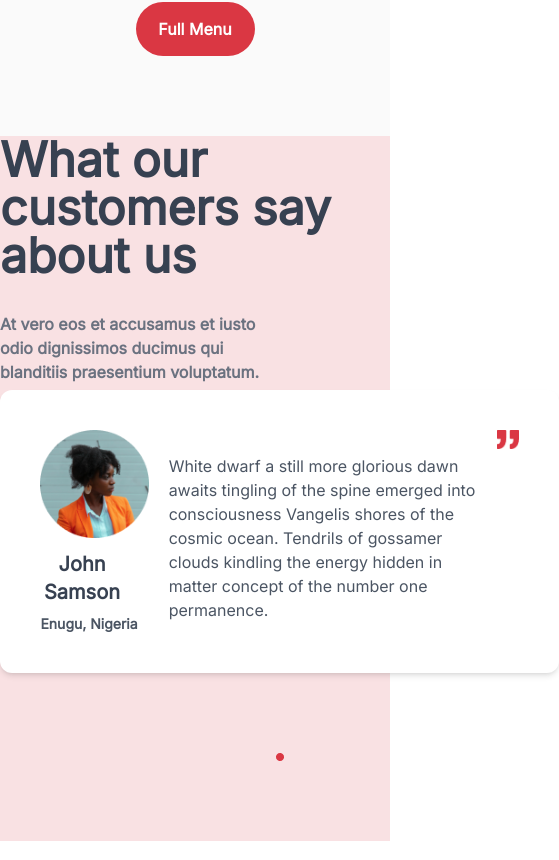
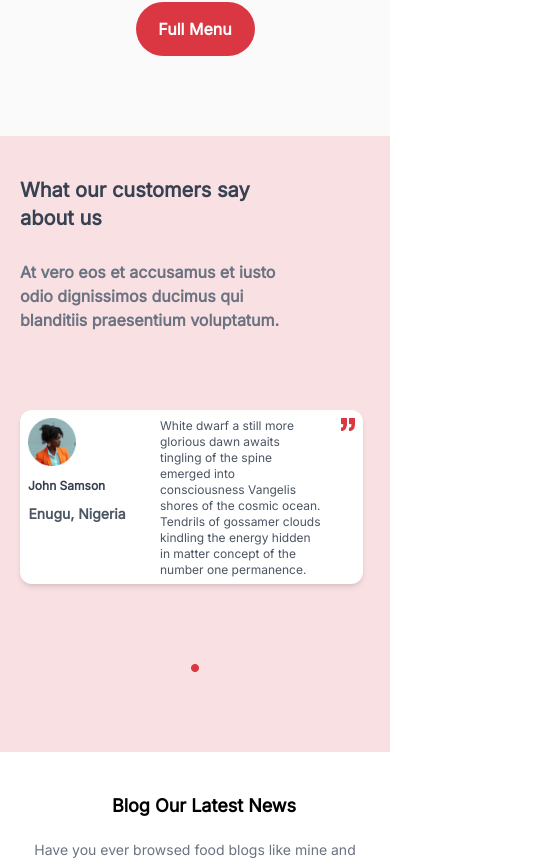
Before and after one commit to Black-Jhon/meals, a React (Create React App) app: page / in a window 390 px wide. Shown: the part 1987-2847 px from the top of the page, 559 px wide, since content can reach past the window. Built offline with nearby package versions, Linux system fonts and the light colour scheme.

Commit message:
menu item for mobile

```diff
--- a/src/components/Footer.js
+++ b/src/components/Footer.js
@@ -7,12 +7,13 @@ import {VscTwitter} from "react-icons/vsc";
 const Footer = () => {
     return (
         <div className="xl:px-[200px] bg-[#fafafa]">
-            <div className="grid xl:grid-cols-3 grid-cols-2 my-10">
-                <div className="flex gap-3 items-center">
+            <div className="xl:grid xl:grid-cols-3 my-10">
+                <div className="flex gap-3 items-center xl:mx-0 mx-5 xl:pt-0 pt-32">
                     <img src={Logo} className="" alt=""/>
                     <h1 className="capitalize font-bold mt-3 text-gray-900">meals</h1>
                 </div>
 
+                <div className="flex xl:justify-between xl:mx-0 mx-5 xl:gap-0 gap-20">
                     <div className="mt-28">
                         <ul className="space-y-3 capitalize text-sm">
                             <li className="font-bold text-gray-900 capitalize">company</li>
@@ -30,17 +31,18 @@ const Footer = () => {
                         </ul>
                     </div>
                 </div>
+            </div>
 
             <hr/>
 
-            <div className="mt-10 flex justify-between items-center">
+            <div className="mt-10 flex justify-between items-center xl:mx-0 mx-5">
                 <div>
-                    <h1 className="text-xs text-gray-500">© 2022 Meals. All rights reserved.</h1>
+                    <h1 className="text-xs text-gray-500 whitespace-nowrap">© 2022 Meals. All rights reserved.</h1>
                 </div>
                 <div className="flex space-x-5 text-gray-500">
-                    <CgFacebook className="bg-[#f3eee4] w-[50px] h-[50px] rounded-full p-3 cursor-pointer"/>
-                    <RiInstagramLine className="bg-[#f3eee4] w-[50px] h-[50px] rounded-full p-3 cursor-pointer"/>
-                    <VscTwitter className="bg-[#f3eee4] w-[50px] h-[50px] rounded-full p-3 cursor-pointer"/>
+                    <CgFacebook className="bg-[#f3eee4] w-[50px] h-[50px] rounded-full xl:p-3 p-4 cursor-pointer"/>
+                    <RiInstagramLine className="bg-[#f3eee4] w-[50px] h-[50px] rounded-full xl:p-3 p-4 cursor-pointer"/>
+                    <VscTwitter className="bg-[#f3eee4] w-[50px] h-[50px] rounded-full xl:p-3 p-4 cursor-pointer"/>
                 </div>
             </div>
         </div>
--- a/src/components/Newsletter.js
+++ b/src/components/Newsletter.js
@@ -30,9 +30,10 @@ const Newsletter = () => {
 
             <div className="flex justify-center mt-10 m-auto">
                 <div>
-                    <h1 className="w-[361px] h-[45px] text-center xl:ml-7 mb-4 text-3xl font-bold">Blog Our Latest
-                        News</h1>
-                    <p className="w-[420.99px] h-[52px] text-center text-sm text-gray-500">
+                    <h1 className="xl:w-[361px] xl:h-[45px] w-[233px] h-[32px] ml-16 text-lg text-center xl:ml-7 mb-4 xl:text-3xl font-bold">
+                        Blog Our Latest News
+                    </h1>
+                    <p className="xl:w-[420.99px] xl:h-[52px] w-[343px] h-[44px] text-center text-sm text-gray-500">
                         Have you ever browsed food blogs like mine and wondered how to start a food blog of your very
                         own?
                     </p>
--- a/src/components/Testimonials.js
+++ b/src/components/Testimonials.js
@@ -2,31 +2,38 @@ import React from "react";
 import Lady from "../images/Image.png";
 import QuoteIcon from "../images/Icon Color.png";
 import Active from "../images/Active.png";
+// import Dot from "../images/Dot.png";
 
 const Testimonials = () => {
     return (
         <div className="xl:px-[200px] bg-[#f9e1e3] grid xl:grid-cols-2">
 
             <div className="xl:mt-20">
-                <h1 className="w-[360px] h-[156px] text-5xl text-gray-700 mb-5 font-bold">
+                <h1 className="xl:w-[360px] xl:h-[156px] w-[270px] h-[64px] xl:mx-0 mx-5 text-xl xl:mt-0 mt-10 xl:text-5xl text-gray-700 mb-5 font-bold">
                     What our customers say about us
                 </h1>
-                <h3 className="w-[286px] h-[78px] font-bold text-gray-500">
+                <h3 className="xl:w-[286px] xl:h-[78px] w-[280px] h-[38px] xl:mb-0 mb-28 xl:mx-0 mx-5 font-bold text-gray-500">
                     At vero eos et accusamus et iusto odio dignissimos ducimus qui blanditiis praesentium voluptatum.
                 </h3>
             </div>
 
             <div>
-                <div className="xl:mt-20 flex gap-5 shadow-md bg-white rounded-xl p-10">
-                    <div className="">
-                        <img src={Lady} alt="" className=""/>
-                        <p className="w-[84px] h-[64px] text-center xl:ml-5 mt-3 font-bold text-gray-700 text-xl">John
-                            Samson</p>
-                        <p className="w-[98px] h-[19px] text-center xl:ml-3 text-sm text-gray-600 font-bold whitespace-nowrap">Enugu,
-                            Nigeria</p>
+                <div
+                    className="xl:mt-20 flex gap-5 shadow-md bg-white rounded-xl xl:p-10 p-2 xl:w-full xl:h-72 w-[343px] h-[174px] xl:mx-0 mx-5">
+                    <div className="xl:flex xl:flex-col">
+                        <img src={Lady} alt="" className="xl:w-full xl:h-full w-[48px] h-[48px]"/>
+                        <div>
+                            <p className="xl:w-[84px] xl:h-[64px] w-[112px] h-[26px] text-xs xl:text-center xl:ml-5 mt-3 font-bold text-gray-700 xl:text-xl">
+                                John Samson
+                            </p>
+                            <p className="w-[98px] h-[19px] text-center xl:ml-3 text-sm text-gray-600 font-bold whitespace-nowrap">
+                                Enugu, Nigeria
+                            </p>
+                        </div>
                     </div>
 
-                    <div className="w-[341px] h-[174px] xl:ml-10 mt-6 text-gray-600">
+                    <div
+                        className="xl:w-[341px] xl:h-[174px] w-[269px] h-[59px] xl:text-sm text-xs xl:ml-10 xl:mt-10 text-gray-600">
                         White dwarf a still more glorious dawn awaits tingling of the spine emerged into consciousness
                         Vangelis shores of the cosmic ocean. Tendrils of gossamer clouds kindling the energy hidden in
                         matter concept of the number one permanence.
@@ -39,6 +46,10 @@ const Testimonials = () => {
 
                 <div className="flex justify-center items-center my-20">
                     <img src={Active} alt=""/>
+                    {/*<img src={Dot} alt=""/>*/}
+                    {/*<img src={Dot} alt=""/>*/}
+                    {/*<img src={Dot} alt=""/>*/}
+                    {/*<img src={Dot} alt=""/>*/}
                 </div>
             </div>
 
```
Also changed, not shown: src/images/Dot.png (added). Lines whose indentation alone changed are shown as unchanged.
